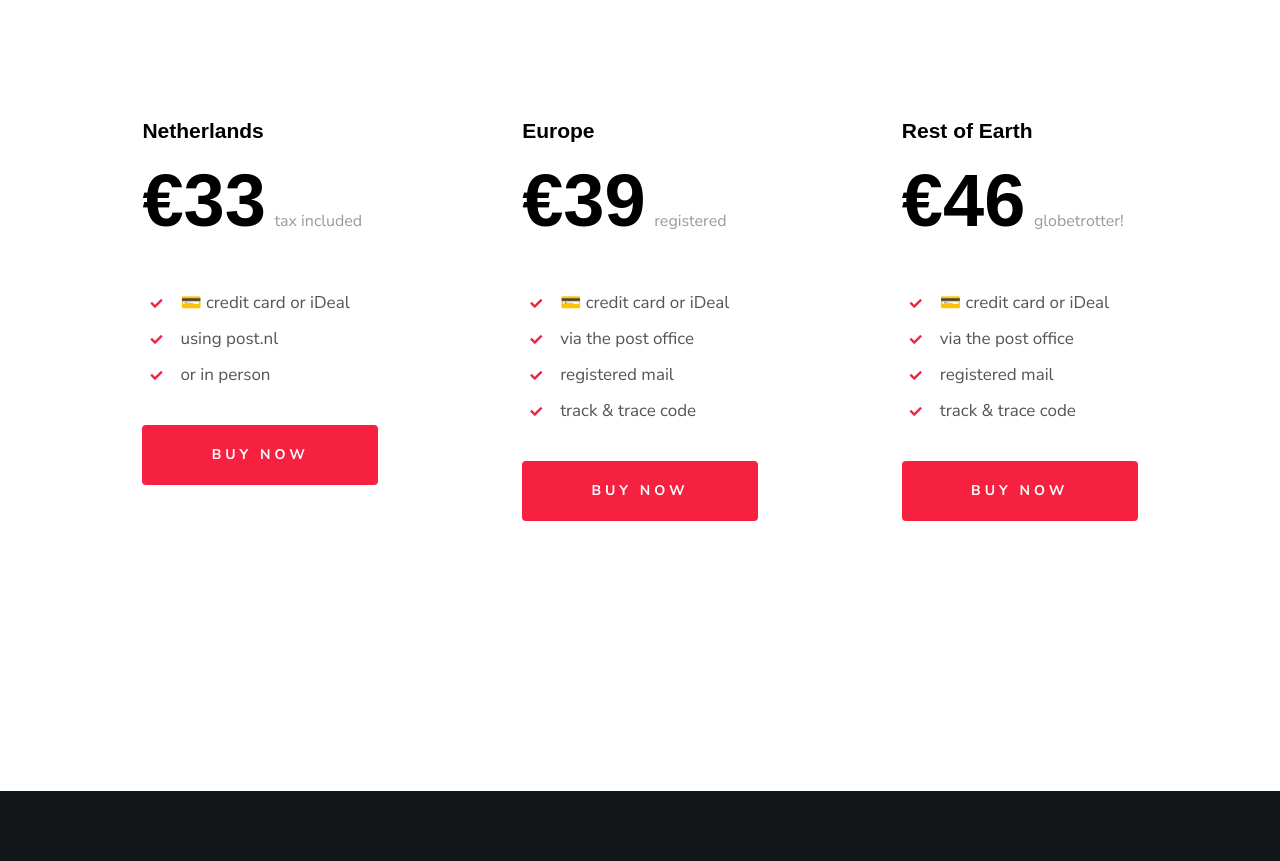
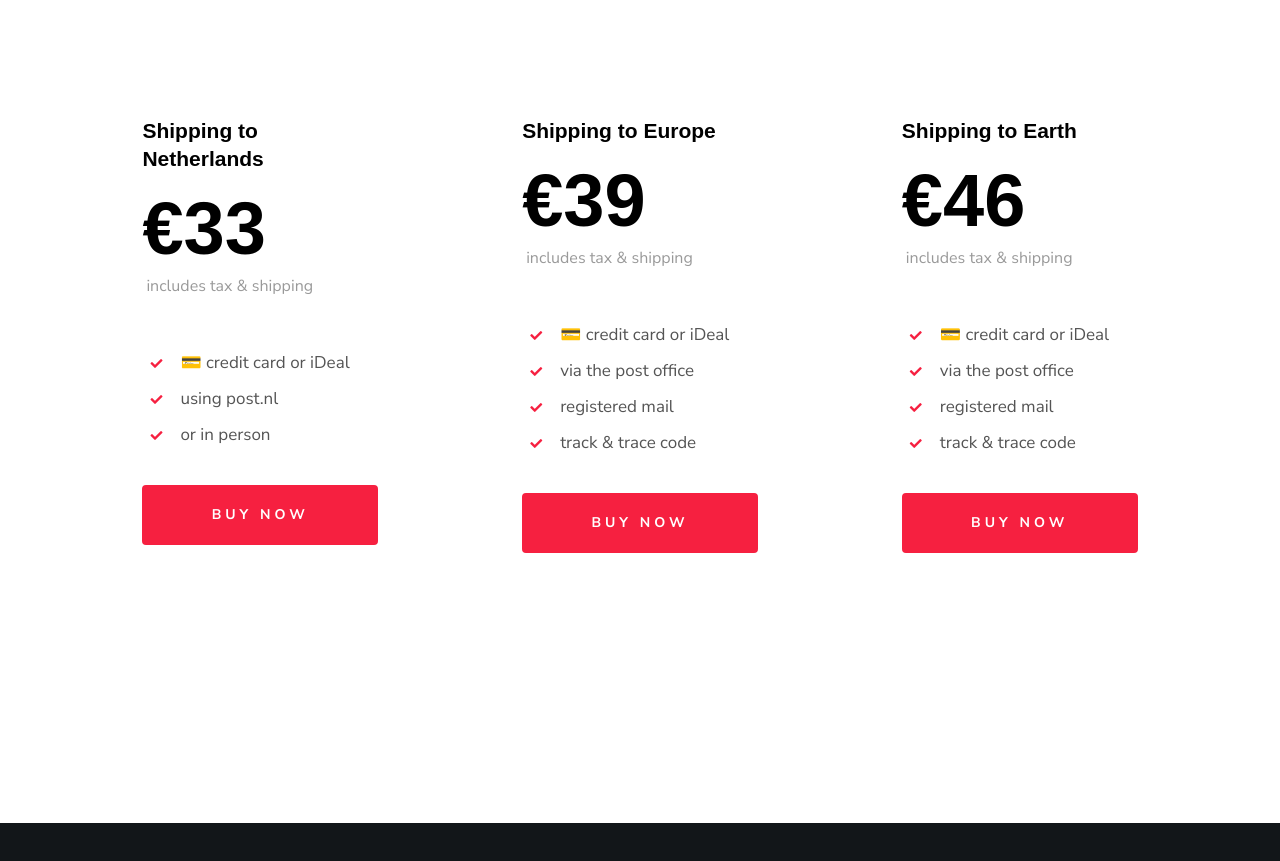
Before and after one commit to spacebabies/www.thedefiantred.com, a plain HTML site: page index.html in a window 1280 px wide. Shown: the part 5189-6050 px from the top of the page. Drawn offline with Linux system fonts and the light colour scheme; a script that the page names is missing; a web font is replaced by a local one.

Commit message:
less cheeky

```diff
--- a/index.html
+++ b/index.html
@@ -397,9 +397,9 @@
                 <div class="item-plan__block">
 
                     <div class="item-plan__top-part">
-                        <h3 class="item-plan__title">Netherlands</h3>
+                        <h3 class="item-plan__title">Shipping to Netherlands</h3>
                         <p class="item-plan__price">€33</p>
-                        <p class="item-plan__per">tax included</p>
+                        <p class="item-plan__per">includes tax &amp; shipping</p>
                     </div>
 
                     <div class="item-plan__bottom-part">
@@ -426,9 +426,9 @@
                 <div class="item-plan__block">
 
                     <div class="item-plan__top-part">
-                        <h3 class="item-plan__title">Europe</h3>
+                        <h3 class="item-plan__title">Shipping to Europe</h3>
                         <p class="item-plan__price">€39</p>
-                        <p class="item-plan__per">registered</p>
+                        <p class="item-plan__per">includes tax &amp; shipping</p>
                     </div>
 
                     <div class="item-plan__bottom-part">
@@ -456,9 +456,9 @@
                 <div class="item-plan__block">
 
                     <div class="item-plan__top-part">
-                        <h3 class="item-plan__title">Rest of Earth</h3>
+                        <h3 class="item-plan__title">Shipping to Earth</h3>
                         <p class="item-plan__price">€46</p>
-                        <p class="item-plan__per">globetrotter!</p>
+                        <p class="item-plan__per">includes tax &amp; shipping</p>
                     </div>
 
                     <div class="item-plan__bottom-part">
```
